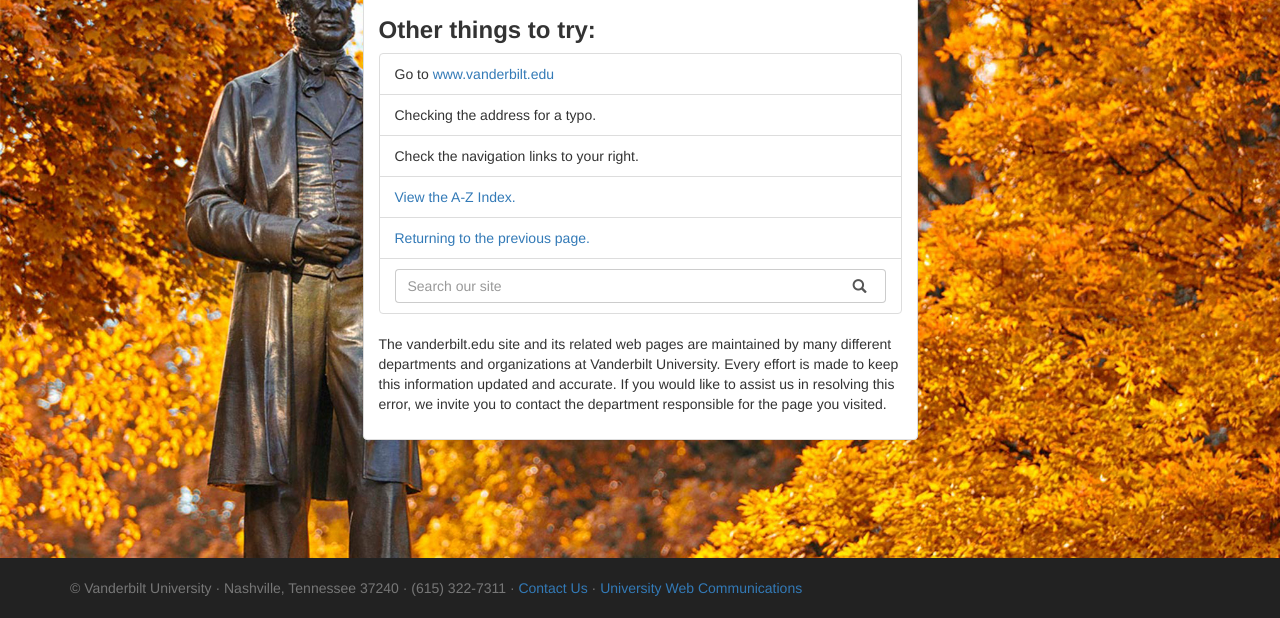
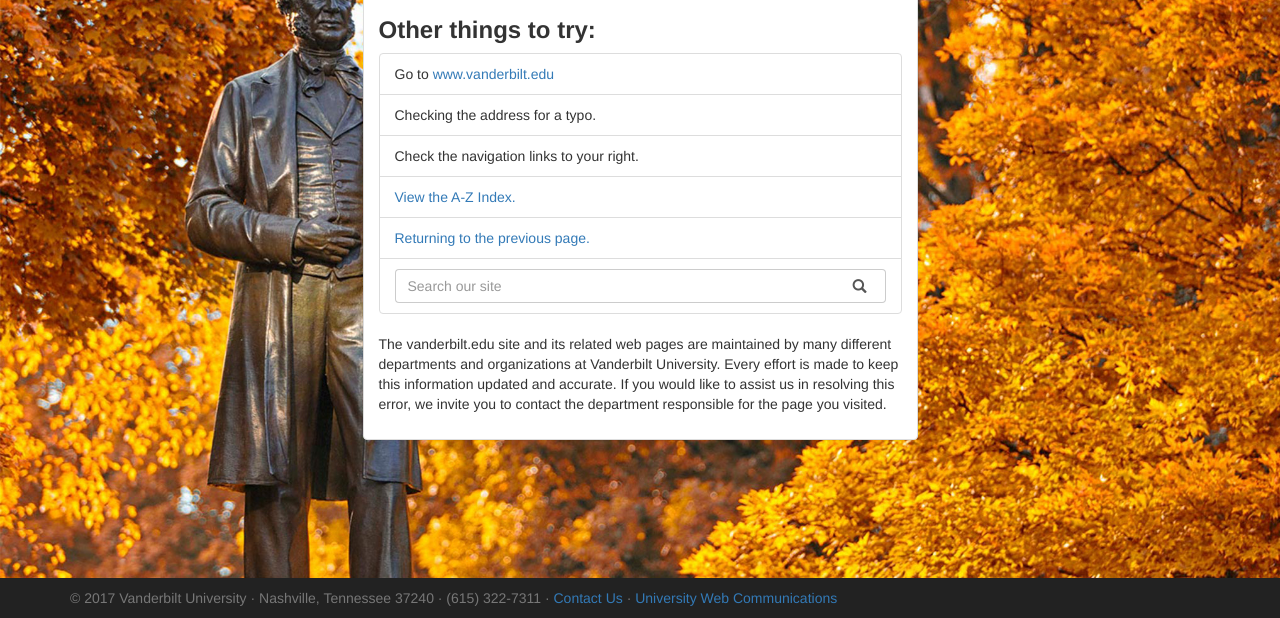
Before and after one commit to mohamami/errorpage, a plain HTML site: page index.html in a window 1280 px wide. Shown: the part 182-800 px from the top of the page. Drawn offline with Linux system fonts and the light colour scheme.

Commit message:
Edited footer

```diff
--- a/css/sticky-footer-navbar.css
+++ b/css/sticky-footer-navbar.css
@@ -27,7 +27,7 @@ body > .container {
   padding: 60px 15px 0;
 }
 .container .text-muted {
-  margin: 20px 0;
+  margin: 10px 0;
 }
 
 .footer > .container {
--- a/index.html
+++ b/index.html
@@ -98,8 +98,12 @@
     <!-- Footer -->
     <footer class="footer">
       <div class="container">
-        <p class="text-muted">&copy; Vanderbilt University · Nashville, Tennessee 37240 · (615) 322-7311 · <a class="credits__link" href="/about/contact/">Contact Us</a> · <a class="credits__link" accesskey="0" href="http://web.vanderbilt.edu/">University Web Communications</a> </p>
+        <p class="text-muted">&copy; <span id="demo"></span> Vanderbilt University · Nashville, Tennessee 37240 · (615) 322-7311 · <a class="credits__link" href="/about/contact/">Contact Us</a> · <a class="credits__link" accesskey="0" href="http://web.vanderbilt.edu/">University Web Communications</a> </p>
     </footer>
+
+  <script>
+    document.getElementById("demo").innerText = new Date().getFullYear();
+  </script>
 
     <!-- jQuery -->
     <script src="js/jquery.js"></script>
```
